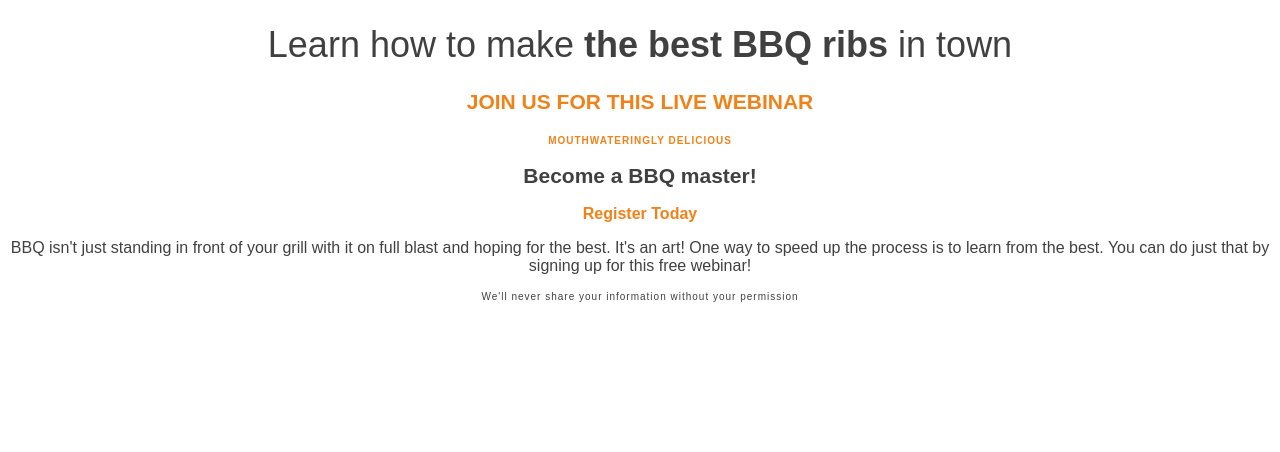
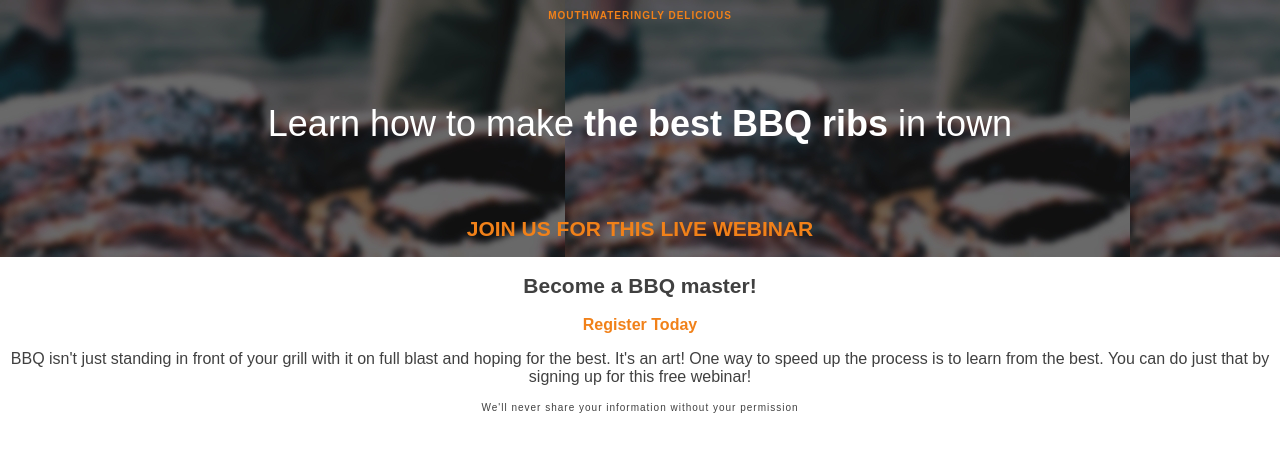
Before and after one commit to botondKulcsar/refresh2, a plain HTML site: page ex/bbq/index.html in a window 1280 px wide. Drawn offline with Linux system fonts and the light colour scheme.

Commit message:
added background img

```diff
--- a/ex/bbq/css/style.css
+++ b/ex/bbq/css/style.css
@@ -8,9 +8,16 @@ body {
     text-align: center;
 }
 
+
+/* =================
+   Typography
+   ================= */
+
 h1 {
     font-size: 2.25rem;
     font-weight: 300;
+    color: #fff;
+    margin: 2em 0;
 }
 
 
@@ -21,6 +28,7 @@ h1+p {
     font-weight: 900;
     font-size: 1.3125rem;
     text-transform: uppercase;
+    margin: 0;
 }
 
 h2 {
@@ -39,6 +47,7 @@ h2+p {
     color: #f18119;
     text-transform: uppercase;
     letter-spacing: 1px;
+    order: -1;
 }
 
 .fine-print {
@@ -49,3 +58,16 @@ h2+p {
 strong {
     font-weight: 900;
 }
+
+
+/* =================
+   Intro section
+   ================= */
+
+.intro {
+    background-color: #404040;
+    background-image: url('../images/dark-ribs.jpg');
+    padding: 0 .25em 1em;
+    display: flex;
+    flex-direction: column;
+}
```
